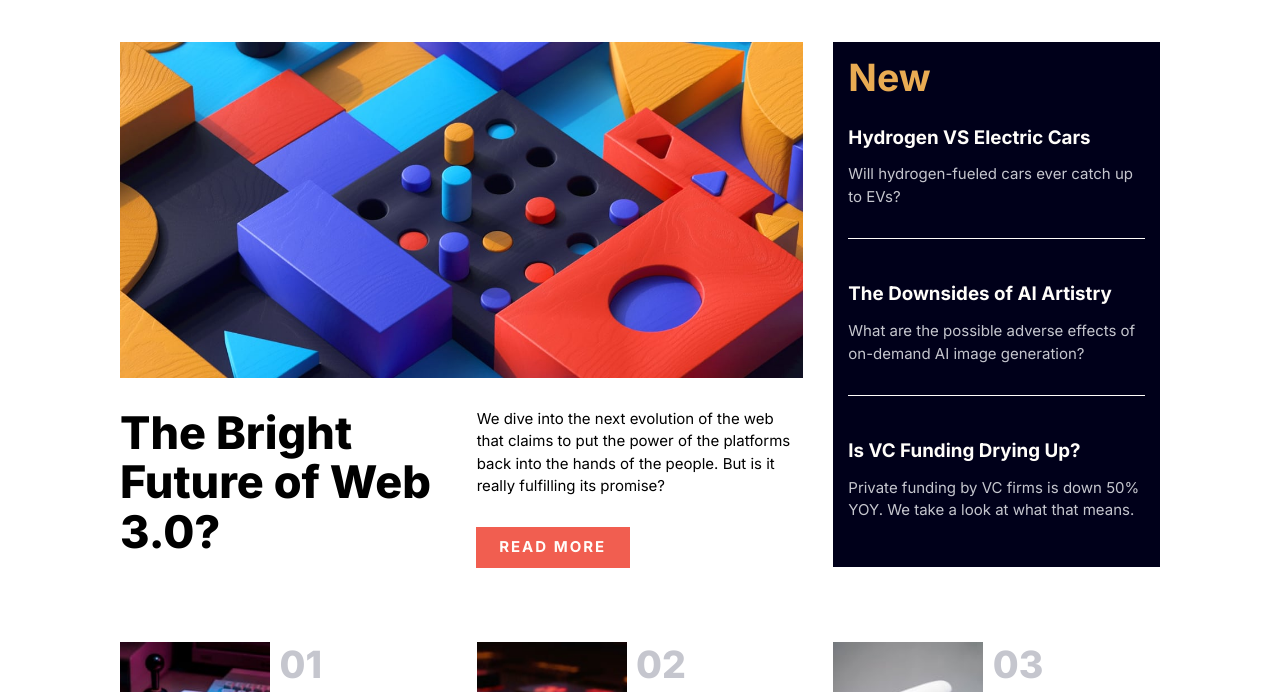
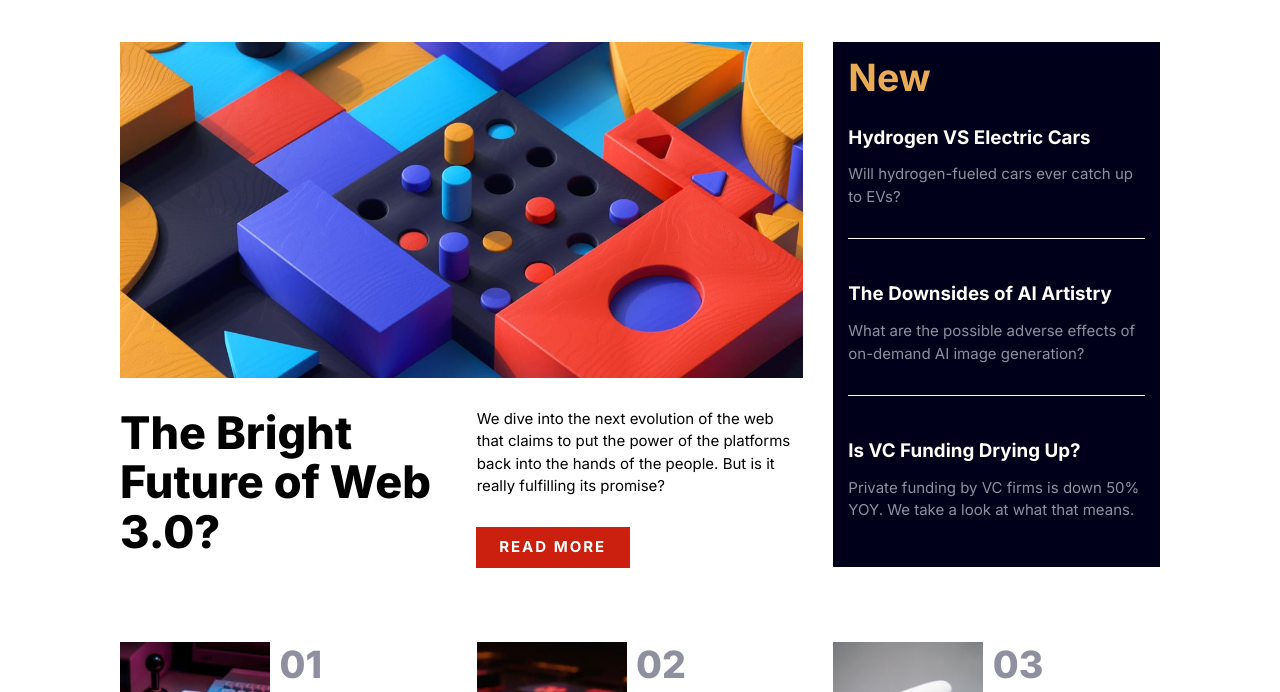
Before and after one commit to rudimediaz/fem-news-homepage, a website built with Vite: page index.html in a window 1280 px wide. Shown: the part 77-769 px from the top of the page. Built offline with nearby package versions, Linux system fonts and the light colour scheme; some packages are replaced by stand-ins of ours.

Commit message:
fix: a11y contrast

```diff
--- a/src/styles.css
+++ b/src/styles.css
@@ -2,13 +2,13 @@
 
 :root {
     --clr-p-hsl-1: 35 77% 62%;
-    --clr-p-hsl-2: 5 85% 63%;
+    --clr-p-hsl-2: 5 85% 43%;
 
     --clr-p-1: hsl(var(--clr-p-hsl-1));
     --clr-p-2: hsl(var(--clr-p-hsl-2));
 
     --clr-n-hsl-1: 36 100% 99%;
-    --clr-n-hsl-2: 233 8% 79%;
+    --clr-n-hsl-2: 233 8% 59%;
     --clr-n-hsl-3: 236 13% 42%;
     --clr-n-hsl-4: 240 100% 5%;
 
```
